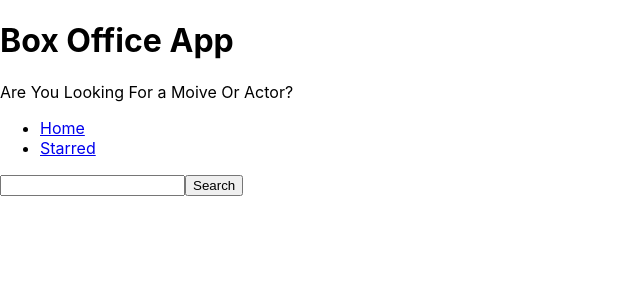
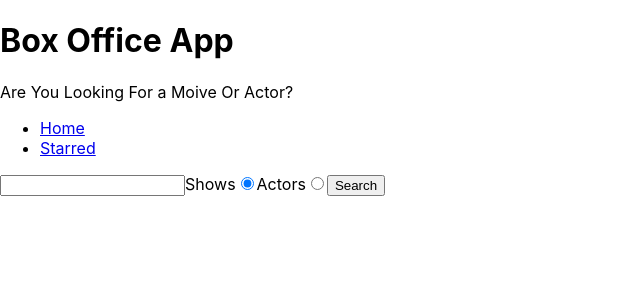
Before and after one commit to tushardamahe/box-office-app, a React (Create React App) app: page / in a window 1280 px wide. Shown: the top 300 px of the page, without its empty margins (0-640 px from the left). Built offline with nearby package versions, Linux system fonts and the light colour scheme.

Commit message:
added search for actors

```diff
--- a/src/api/tvmaze.js
+++ b/src/api/tvmaze.js
@@ -9,3 +9,4 @@
 };
 
 export const searchForShows = query => apiGet(`/search/shows?q=${query}`);
+export const searchForPeople = query => apiGet(`/search/people?q=${query}`);
--- a/src/pages/Home.jsx
+++ b/src/pages/Home.jsx
@@ -1,13 +1,18 @@
 import { useState } from 'react';
-import { searchForShows } from '../api/tvmaze';
+import { searchForShows, searchForPeople } from '../api/tvmaze';
 
 const Home = () => {
   const [searchStr, setSearchStr] = useState('');
   const [apiData, setApiData] = useState(null);
   const [apiDataError, setApiDataError] = useState(null);
+  const [searchOption, setSearchOption] = useState('shows');
 
   const onSearchinputChange = ev => {
     setSearchStr(ev.target.value);
+  };
+
+  const onRadioChange = ev => {
+    setSearchOption(ev.target.value);
   };
 
   const onSearch = async ev => {
@@ -15,8 +20,14 @@
 
     try {
       setApiDataError(null);
-      const result = await searchForShows(searchStr);
-      setApiData(result);
+
+      if (searchOption === 'shows') {
+        const result = await searchForShows(searchStr);
+        setApiData(result);
+      } else {
+        const result = await searchForPeople(searchStr);
+        setApiData(result);
+      }
     } catch (error) {
       setApiDataError(error);
     }
@@ -28,9 +39,11 @@
     }
 
     if (apiData) {
-      return apiData.map(data => (
-        <div key={data.show.id}>{data.show.name}</div>
-      ));
+      return apiData[0].show
+        ? apiData.map(data => <div key={data.show.id}>{data.show.name}</div>)
+        : apiData.map(data => (
+            <div key={data.person.id}>{data.person.name}</div>
+          ));
     }
 
     return null;
@@ -40,6 +53,29 @@
     <div>
       <form onSubmit={onSearch}>
         <input type="text" value={searchStr} onChange={onSearchinputChange} />
+
+        <label>
+          Shows
+          <input
+            type="radio"
+            name="search-option"
+            value="shows"
+            checked={searchOption === 'shows'}
+            onChange={onRadioChange}
+          />
+        </label>
+
+        <label>
+          Actors
+          <input
+            type="radio"
+            name="search-option"
+            value="actors"
+            checked={searchOption === 'actors'}
+            onChange={onRadioChange}
+          />
+        </label>
+
         <button type="submit">Search</button>
       </form>
 
```
